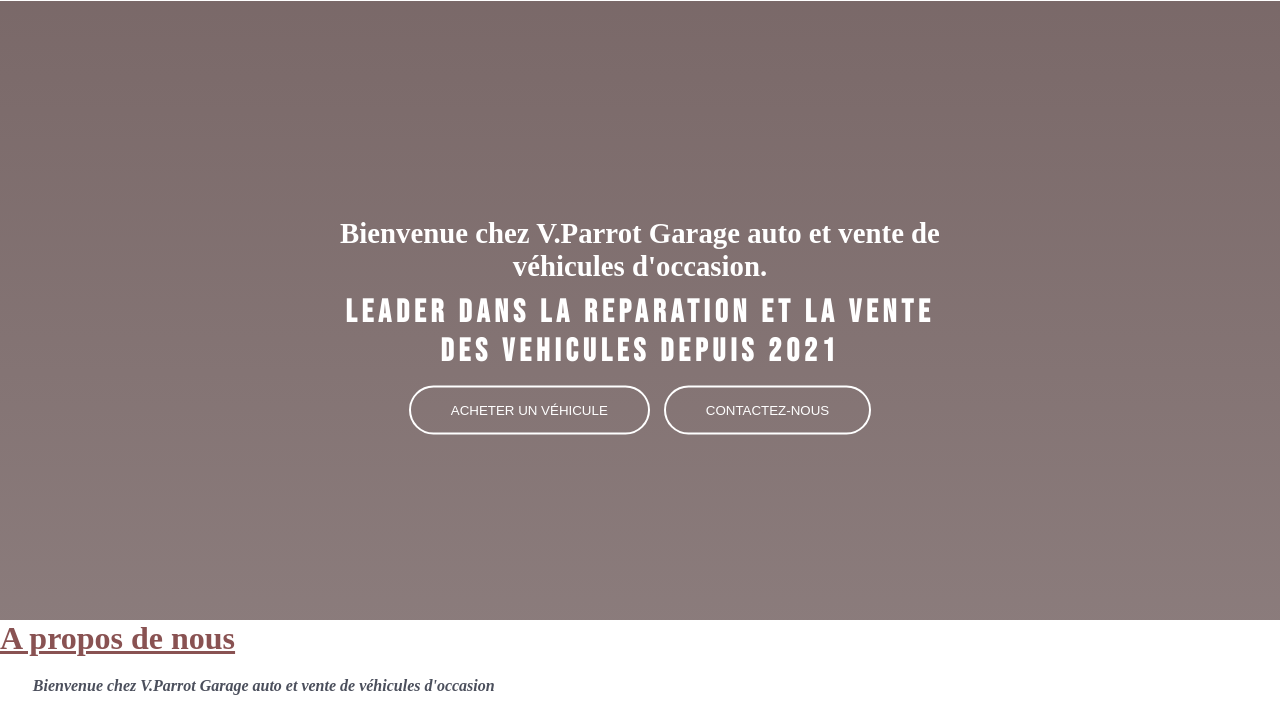
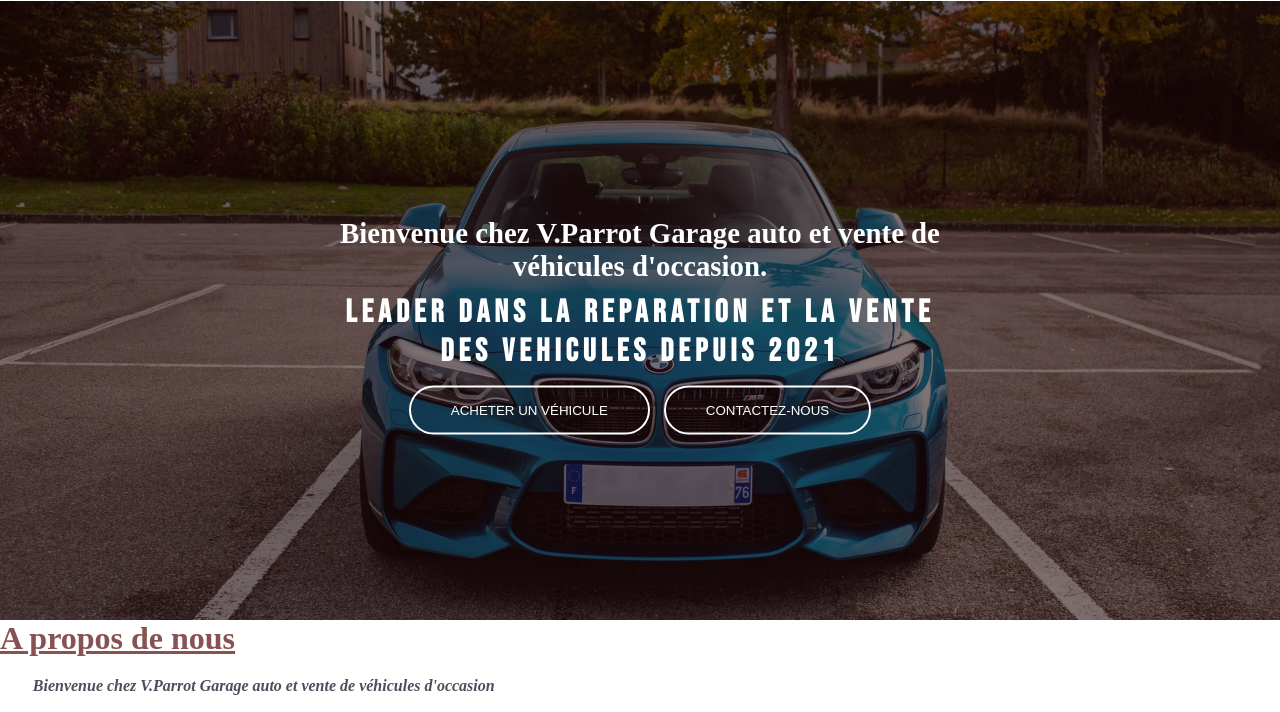
Before and after one commit to FrancisD99/Projet-G.V-Parrot, a plain HTML site: page scr/QSN.html in a window 1280 px wide. Shown: the part 110-822 px from the top of the page. Drawn offline with Linux system fonts and the light colour scheme; the site is published under a folder, as on GitHub Pages, so addresses that start at the root find nothing.

Commit message:
Update style.css correction image page d'acceuil

```diff
--- a/scr/styles.css
+++ b/scr/styles.css
@@ -55,7 +55,7 @@
 .nav{
     height: 85vh;
     width: 100%;
-    background: linear-gradient(rgba(32,3,3,0.602),rgba(32,3,3,0.52)), url(/images/baniere.jpg) center/cover;
+    background: linear-gradient(rgba(32,3,3,0.602),rgba(32,3,3,0.52)), url(./images/baniere.jpg) center/cover;
 }
 
 .menu {
```
